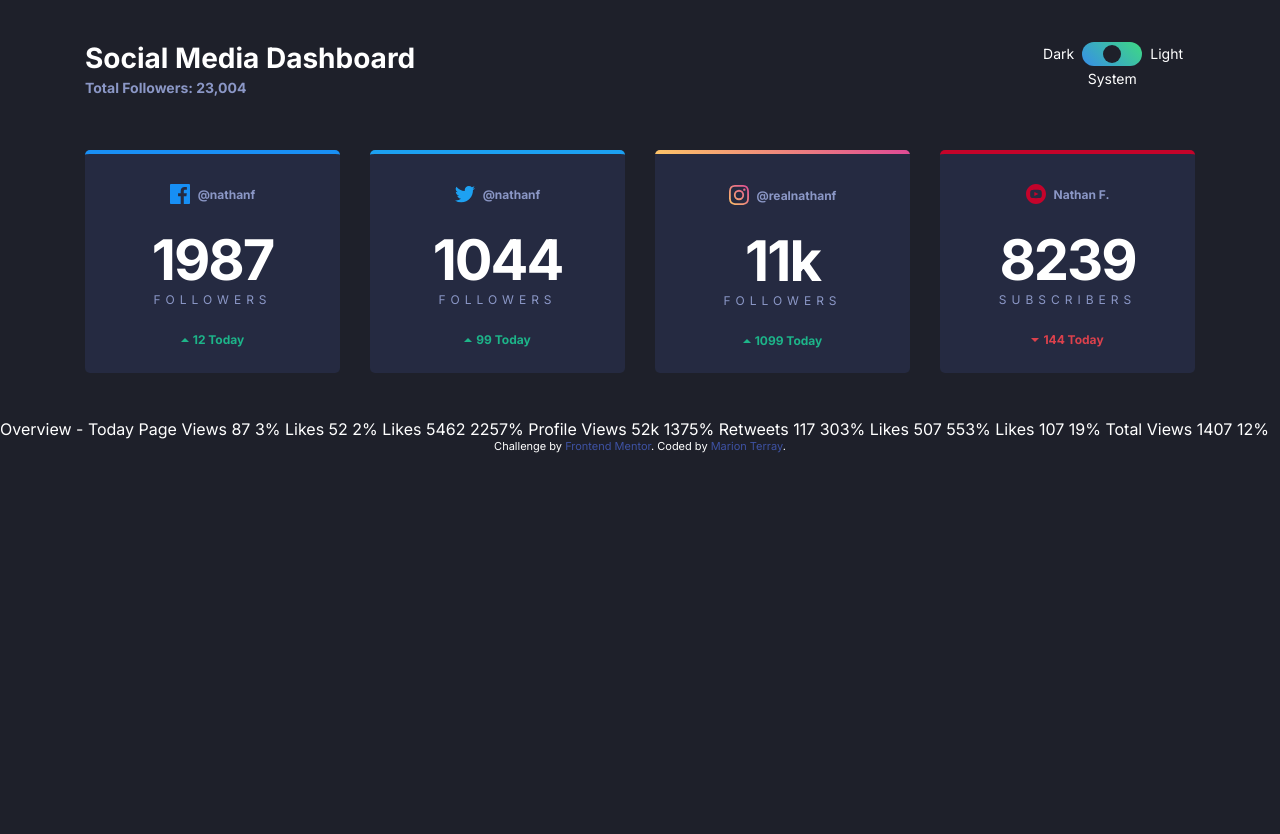
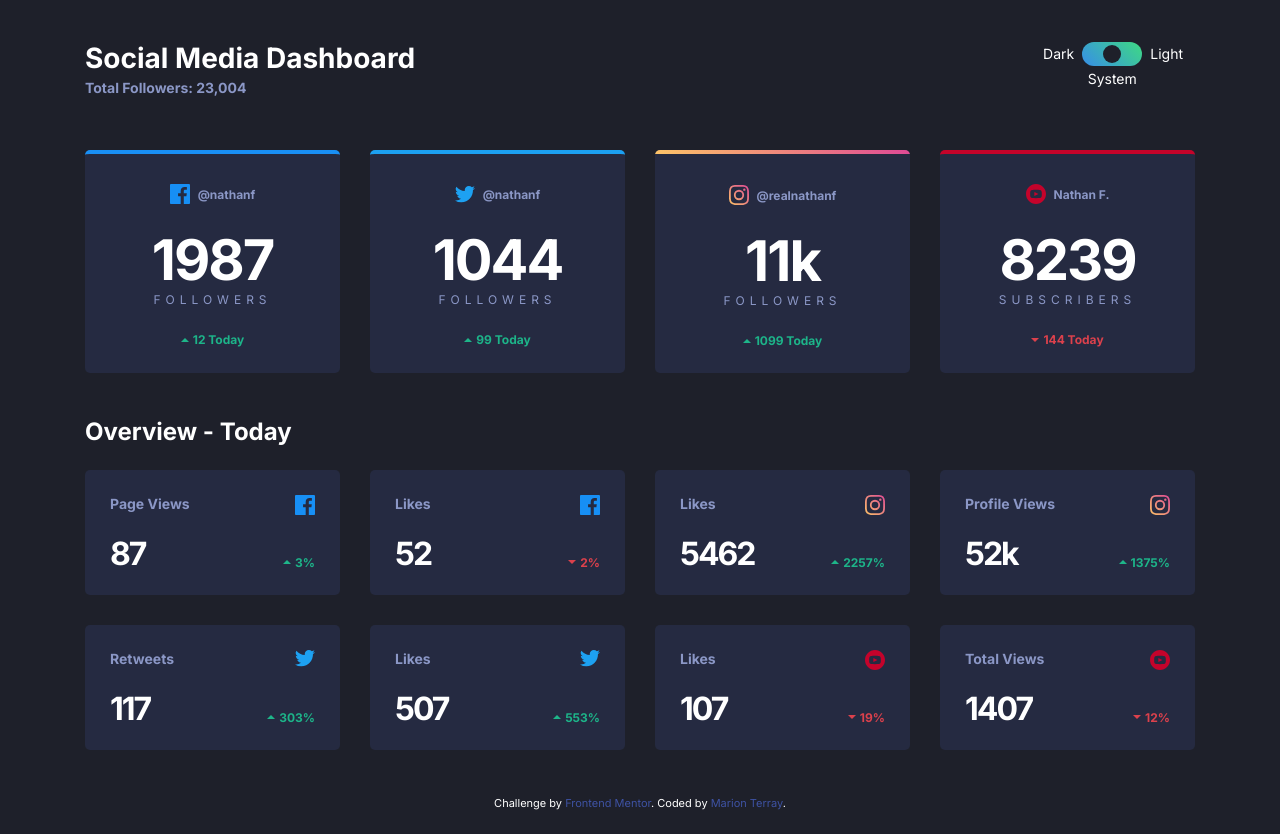
Before and after one commit to MarionTerray/FEMsocial-media-dashboard, a website: page index.html in a window 1280 px wide. Before the commit the page ends 800 px from the top, so only its background shows below. Drawn offline with Linux system fonts and the light colour scheme.

Commit message:
overview card

```diff
--- a/app/scss/components/_index.scss
+++ b/app/scss/components/_index.scss
@@ -1,3 +1,4 @@
 @forward 'header';
 @forward 'toggle';
 @forward 'card';
+@forward 'card-grid';
--- /dev/null
+++ b/app/scss/components/card-grid.scss
@@ -0,0 +1,25 @@
+@use '../util' as *;
+
+.card-grid {
+    display: grid;
+    grid-template-columns: repeat(2, 1fr);
+    grid-template-rows: repeat(2, auto);
+    justify-items: start;
+    gap: rem(23);
+
+    .card__subtitle {
+
+    }
+
+    .card__count {
+        margin-bottom: 0;
+    }
+
+    .card__count, .card__change {
+        align-self: end;
+    }
+
+    img, .card__change {
+        justify-self: end;
+    }
+}
--- a/app/scss/components/card.scss
+++ b/app/scss/components/card.scss
@@ -20,9 +20,15 @@
     overflow: hidden;
     background: var(--dark-card);
     color: var(--dark-text1);
-    text-align: center;
     padding: rem(25);
     border-radius: rem(5);
+    text-align: center;
+    transition: background 150ms ease-in-out;
+    cursor: pointer;
+
+    &:hover {
+        background: var(--dark-card-hover);
+    }
 
     &--facebook {
         border-top: solid 4px var(--facebook);
@@ -47,6 +53,7 @@
         border-top: solid 4px var(--youtube);
     }
 
+
     &__platform {
         display: flex;
         justify-content: center;
@@ -54,6 +61,11 @@
         height: rem(20);
         margin-top: rem(5);
         margin-bottom: rem(28);
+    }
+
+    &__subtitle {
+        font-size: rem(14);
+        font-weight: 700;
     }
 
     &__icon {
@@ -97,7 +109,7 @@
 
         }
         &--small {
-
+            font-size: rem(32);
         }
     }
 
--- a/app/scss/globals/colors.scss
+++ b/app/scss/globals/colors.scss
@@ -1,4 +1,5 @@
 :root {
+
     --limegreen: hsl(163, 72%, 41%);
     --brightred: hsl(356, 69%, 56%);
     --facebook: hsl(208, 92%, 53%);
@@ -11,6 +12,7 @@
     --toggle-bg-end: hsl(146, 68%, 55%);
     --toggle: hsl(230, 22%, 74%);
 
+    --dark-card-hover: hsl(228, 25%, 27%);
     --dark-bg: hsl(230, 17%, 14%);
     --dark-top-bg: hsl(232, 19%, 15%);
     --dark-card: hsl(228, 28%, 20%);
--- a/app/scss/globals/layout.scss
+++ b/app/scss/globals/layout.scss
@@ -9,3 +9,7 @@
         padding: 0;
     }
 }
+
+.attribution {
+    margin-bottom: rem(24);
+}
--- a/app/scss/globals/typography.scss
+++ b/app/scss/globals/typography.scss
@@ -15,6 +15,11 @@
     }
 }
 
+h2 {
+    font-size: rem(24);
+    margin-bottom: rem(24);
+}
+
 a,
 a:visited,
 a:active {
--- a/index.html
+++ b/index.html
@@ -114,46 +114,94 @@
 
     </section>
 
-  Overview - Today
 
-  Page Views
-  87
-  3%
+    <section class="container">
+      <h2>Overview - Today</h2>
+      <div class="cards">
+        <div class="card card-grid">
+          <div class="card__subtitle">Page Views</div>
+          <img src="/images/icon-facebook.svg" alt="facebook"/>
+          <div class="card__count card__count--small">87</div>
+          <div class="card__change card__change--up">
+            <img src="/images/icon-up.svg" alt="arrow up" />
+            <div class="card__number">3%</div>
+          </div>
+        </div>
 
-  Likes
-  52
-  2%
+        <div class="card card-grid">
+          <div class="card__subtitle">Likes</div>
+          <img src="/images/icon-facebook.svg" alt="facebook"/>
+          <div class="card__count card__count--small">52</div>
+          <div class="card__change card__change--down">
+            <img src="/images/icon-down.svg" alt="arrow down" />
+            <div class="card__number">2%</div>
+          </div>
+        </div>
 
-  Likes
-  5462
-  2257%
+        <div class="card card-grid">
+          <div class="card__subtitle">Likes</div>
+          <img src="/images/icon-instagram.svg" alt="instagram"/>
+          <div class="card__count card__count--small">5462</div>
+          <div class="card__change card__change--up">
+            <img src="/images/icon-up.svg" alt="arrow up" />
+            <div class="card__number">2257%</div>
+          </div>
+        </div>
 
-  Profile Views
-  52k
-  1375%
+        <div class="card card-grid">
+          <div class="card__subtitle">Profile Views</div>
+          <img src="/images/icon-instagram.svg" alt="instagram"/>
+          <div class="card__count card__count--small">52k</div>
+          <div class="card__change card__change--up">
+            <img src="/images/icon-up.svg" alt="arrow up" />
+            <div class="card__number">1375%</div>
+          </div>
+        </div>
 
-  Retweets
-  117
-  303%
+        <div class="card card-grid">
+          <div class="card__subtitle">Retweets</div>
+          <img src="/images/icon-twitter.svg" alt="twitter"/>
+          <div class="card__count card__count--small">117</div>
+          <div class="card__change card__change--up">
+            <img src="/images/icon-up.svg" alt="arrow up" />
+            <div class="card__number">303%</div>
+          </div>
+        </div>
 
-  Likes
-  507
-  553%
+        <div class="card card-grid">
+          <div class="card__subtitle">Likes</div>
+          <img src="/images/icon-twitter.svg" alt="twitter"/>
+          <div class="card__count card__count--small">507</div>
+          <div class="card__change card__change--up">
+            <img src="/images/icon-up.svg" alt="arrow up" />
+            <div class="card__number">553%</div>
+          </div>
+        </div>
 
-  Likes
-  107
-  19%
+        <div class="card card-grid">
+          <div class="card__subtitle">Likes</div>
+          <img src="/images/icon-youtube.svg" alt="youtube"/>
+          <div class="card__count card__count--small">107</div>
+          <div class="card__change card__change--down">
+            <img src="/images/icon-down.svg" alt="arrow down" />
+            <div class="card__number">19%</div>
+          </div>
+        </div>
 
-  Total Views
-  1407
-  12%
+        <div class="card card-grid">
+          <div class="card__subtitle">Total Views</div>
+          <img src="/images/icon-youtube.svg" alt="youtube"/>
+          <div class="card__count card__count--small">1407</div>
+          <div class="card__change card__change--down">
+            <img src="/images/icon-down.svg" alt="arrow down" />
+            <div class="card__number">12%</div>
+          </div>
+        </div>
+
+      </div>
+    </section>
+
   </main>
-
-
-
-
-
-
 
   <div class="attribution">
     Challenge by <a href="https://www.frontendmentor.io?ref=challenge" target="_blank">Frontend Mentor</a>.
```
Also changed, not shown: dist/style.css, 1 other file.
